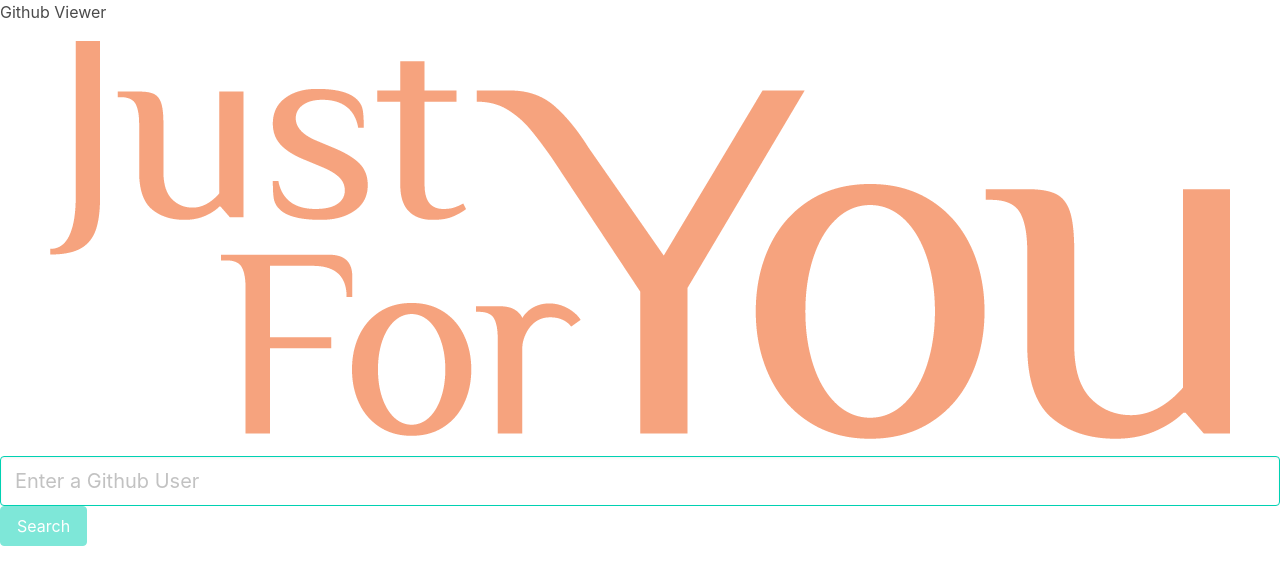
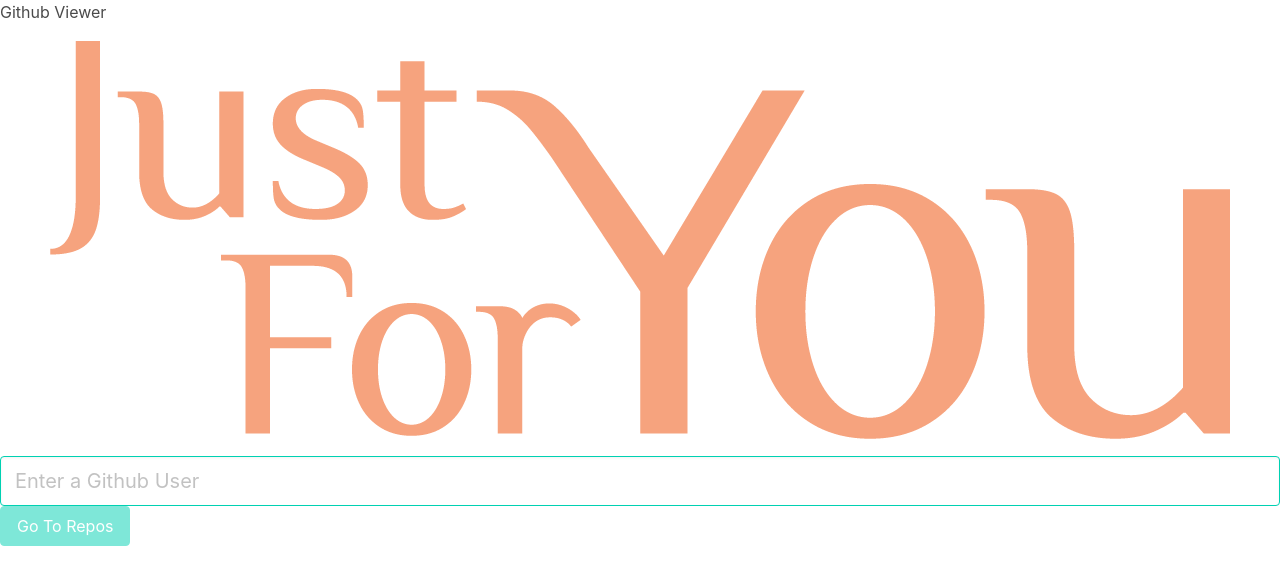
Before and after one commit to emmanoel1/github-viewer, a React (Create React App) app: page / in a window 1280 px wide. Shown: the top 584 px of the page. Built offline with nearby package versions, Linux system fonts and the light colour scheme.

Commit message:
feat: implement New user repositores page

```diff
--- a/src/AllRoutes.js
+++ b/src/AllRoutes.js
@@ -1,11 +1,13 @@
 import React from 'react';
 import { Routes, Route } from 'react-router-dom';
 import SearchRepo from './pages/SearchRepo';
+import Repos from './pages/Repos';
 
 function AllRoutes() {
     return(
       <Routes>
         <Route exact path="/" element={ <SearchRepo /> } />
+        <Route exact path="/:user/repos" element={ <Repos /> } />
       </Routes>
     )
 }
--- a/src/components/SearchPage/SearchBtn.js
+++ b/src/components/SearchPage/SearchBtn.js
@@ -15,7 +15,7 @@ function SearchBtn() {
 
     setUserEndpoint(endpoint);
 
-    navigate('/')
+    navigate(`/${userFind}/repos`)
   }
 
   return(
@@ -24,7 +24,7 @@ function SearchBtn() {
         disabled={ userFind.length > 0 ? false : true }
         onClick={ ({ target }) => handleSearch(target) }
       >
-        Search
+        Go To Repos
       </button>
   )
 }
--- /dev/null
+++ b/src/pages/Repos.js
@@ -0,0 +1,17 @@
+import React from 'react';
+// import ReposList from '../components/ReposPage/';
+
+function Repos() {
+    return(
+      <div className="body-repos">
+        {/* <img
+          src={  }
+          alt={  }
+        /> */}
+        Ola :)
+        {/* <ReposList /> */}
+      </div>
+    )
+}
+
+export default Repos;
```
